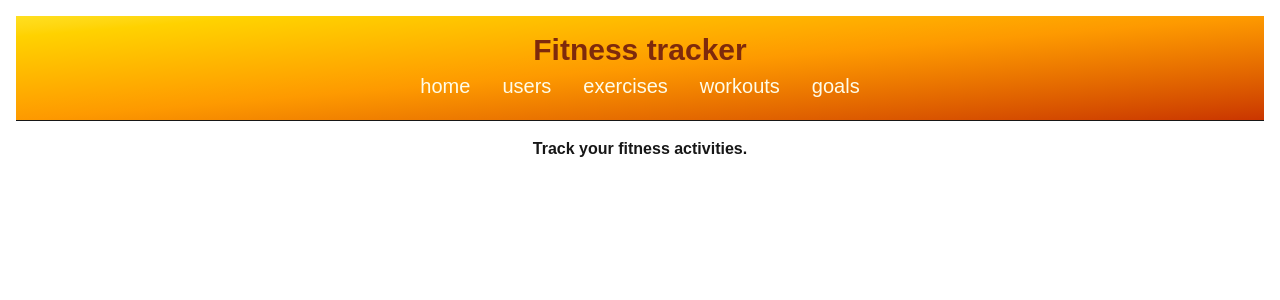
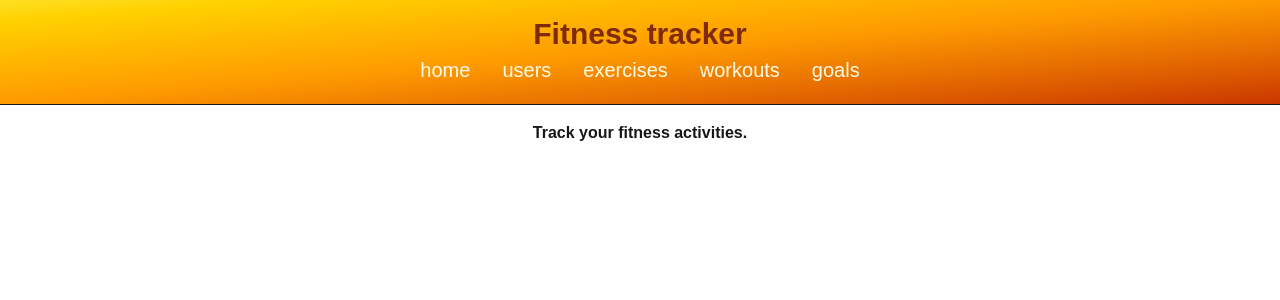
Before and after one commit to RemcoSlootmaekersUCLL/CloudNativeTeam12, a Next.js app in the folder frontend/: page / in a window 1280 px wide. Shown: the top 300 px of the page. Built offline with nearby package versions, Linux system fonts and the light colour scheme.

Commit message:
removed general m-4

```diff
--- a/frontend/app/layout.tsx
+++ b/frontend/app/layout.tsx
@@ -13,7 +13,7 @@ export default function RootLayout({
 }>) {
   return (
     <html lang="en">
-      <body className="m-4 min-h-screen">
+      <body className="min-h-screen">
         <main>{children}</main>
       </body>
     </html>
```
